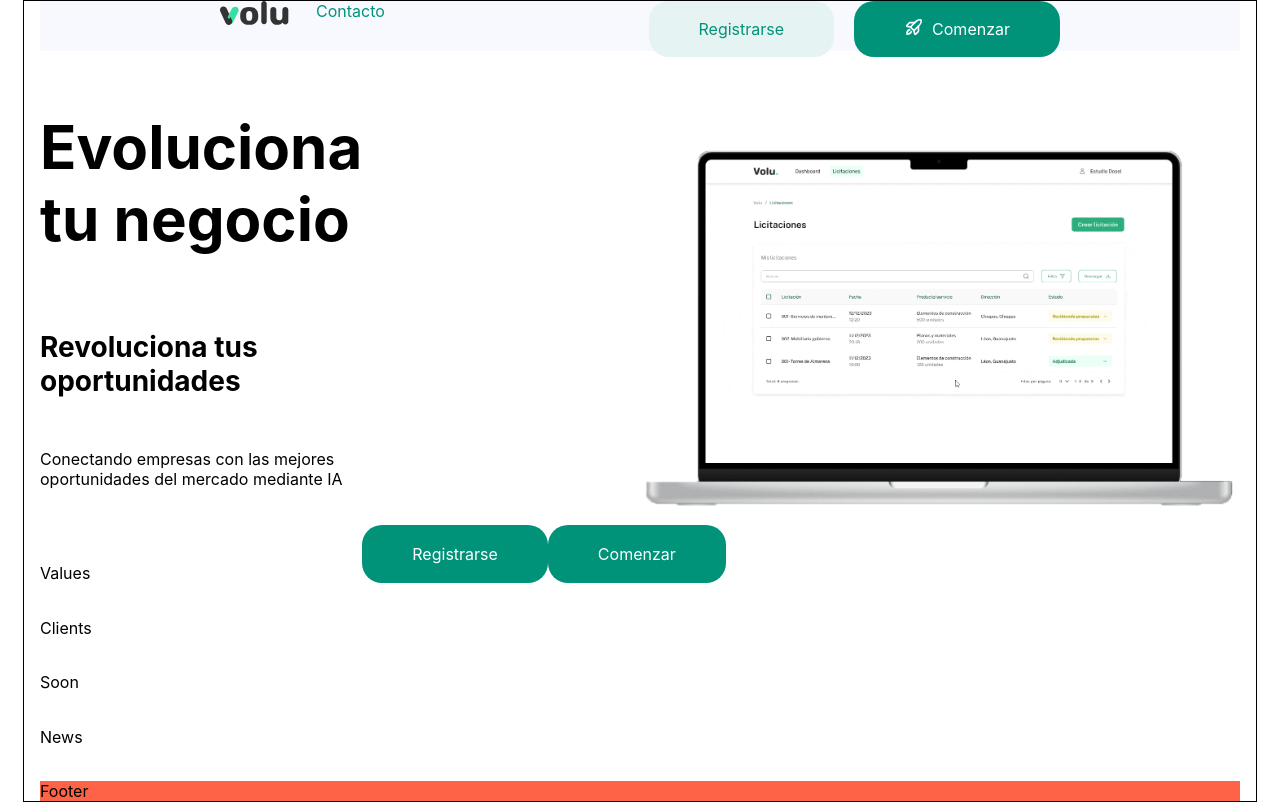
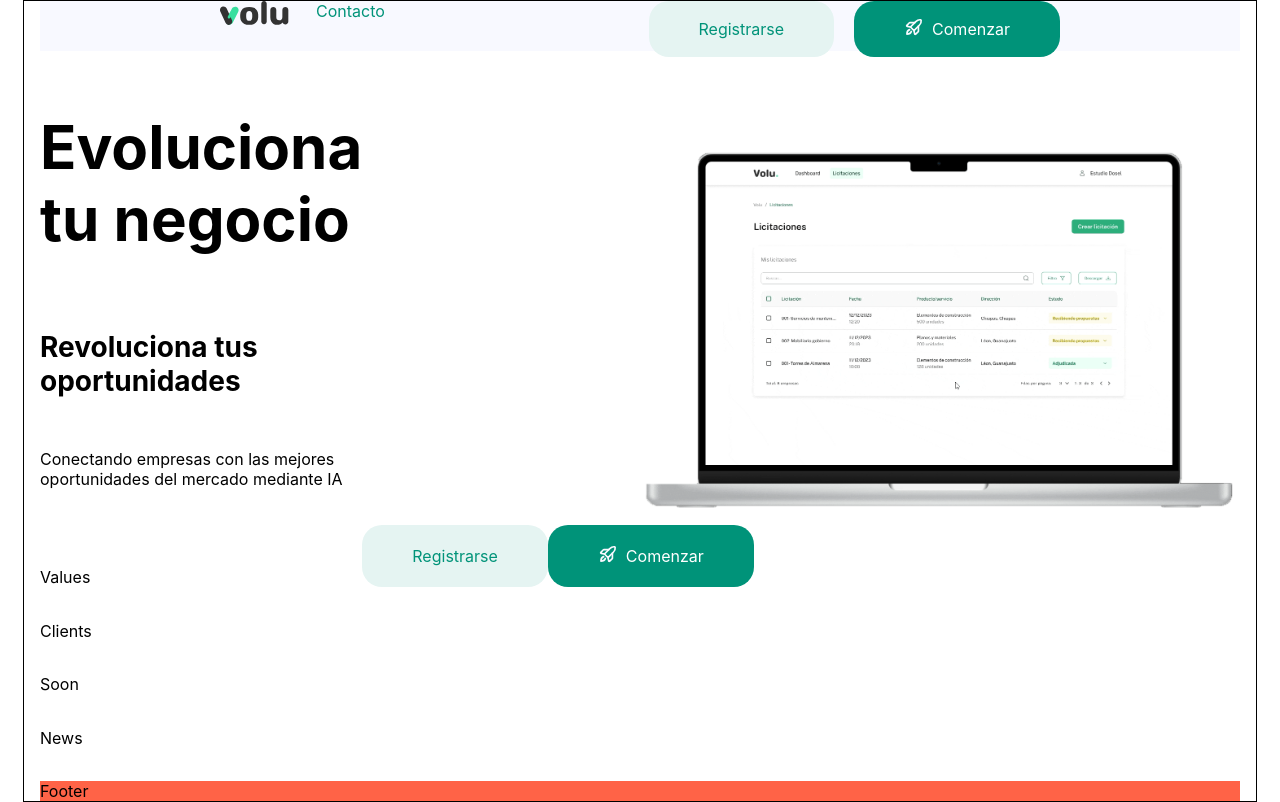
Before and after one commit to saulwolfdev/volu-landing-page, a React (Create React App) app: page / in a window 1280 px wide. Built offline with nearby package versions, Linux system fonts and the light colour scheme.

Commit message:
integration mockData Slider

```diff
--- a/src/components/common/Header.js
+++ b/src/components/common/Header.js
@@ -1,8 +1,6 @@
 import React from "react";
 import styled from "styled-components";
 import { Button, TextButton, MenuButton } from "components/uiElements";
-import mockData from "../mockData/mockData.json";
-// import MenuButton from "components/uiElements/button/MenuButton";
 
 const NavBar = styled.nav`
   margin: 0 auto;
@@ -28,14 +26,6 @@ const NavBar = styled.nav`
     width: 70%;
     display: block;
   }
-`;
-
-const Logo = styled.img`
-  display: block;
-  height: auto;
-  display: flex;
-  align-items: center;
-  justify-content: center;
 `;
 
 const ContentList = styled.ul`
@@ -101,18 +91,10 @@ const ContentListMobile = styled(ContentList)`
   grid-template-rows: 1fr;
 `;
 
-export function Header() {
-  const { logo, buttons } = mockData.header;
-  const menuItems = buttons[0];
-  const buttonRegister = buttons[1];
-  const buttonStart = buttons[2];
+export function Header({header}) {
 
-  const logoButtonSart = (
-    <Logo src={`images/${logo.logoPath}`} alt={logo.altText} />
-  );
-  const iconButtonStart = (
-    <img src={`images/${logo.iconPath}`} alt={logo.altTextRocket} />
-  );
+  const { menuItems, buttonRegister, buttonStart, logoButtonSart, iconButtonStart } = header;
+
   return (
     <>
       <NavBar>
--- a/src/components/common/Slider.js
+++ b/src/components/common/Slider.js
@@ -1,7 +1,7 @@
 import React from "react";
 import styled from "styled-components";
 import gif from "../../images/gif_pc.gif";
-console.log(gif)
+import { Button } from "components/uiElements";
 
 const HeroContainer=styled.div`
     width: 100%;
@@ -66,41 +66,38 @@ justify-items: center;
 
 `;
 
-const Button=styled.button`
-    display: flex;
-    align-items: center;
-    align-content: center;
-    font-size: 16px;
-    padding: 16px 50px;
-    text-align: center;
-    background-color:#009379;
-    color: #ffffff;
-    border-radius: 20px;
-    border: 0;
-    cursor: pointer;
-`;
+export const Slider=({slider})=>{
+    const { title, subtitle, description,buttonRegister, buttonStart, iconButtonStart } = slider
 
 
-export const Slider=()=>{
     return(<>
     <HeroContainer>
             <HeroContent>
                 <Title>
-                Evoluciona tu negocio
+                {title.text}
                 </Title>
                 <SubtibleContent>
-                Revoluciona tus oportunidades
+                {subtitle.text}
                 </SubtibleContent>
                 <Paragraph2>
-                Conectando empresas con las mejores oportunidades del mercado mediante IA
+                {description.text}
                 </Paragraph2>
                 <ButtonsContent>
-                    <Button>
-                        Registrarse
-                    </Button>
-                    <Button>
-                       Comenzar
-                    </Button>
+                <Button
+                    key={buttonRegister.id}
+                    color={buttonRegister.color}
+                    size={buttonRegister.size}
+                >
+                    {buttonRegister.text}
+                </Button>
+                <Button
+                    key={buttonStart.id}
+                    color={buttonStart.color}
+                    size={buttonStart.size}
+                    icon={iconButtonStart}
+                >
+                    {buttonStart.text}
+                </Button>
                 </ButtonsContent>
             </HeroContent>
             <HeroContentImage>
--- a/src/components/common/WrapperContainer.js
+++ b/src/components/common/WrapperContainer.js
@@ -1,5 +1,6 @@
 import React from "react";
 import { Header,Slider,Values,Clients,Soon,News,Footer} from "components/common";
+import mockData from "../mockData/mockData.json";
 import styled from "styled-components";
 
 const Contanier=styled.div`
@@ -70,14 +71,53 @@ grid-area: containerfooter;
 
  `;
 
+ const Logo = styled.img`
+  display: block;
+  height: auto;
+  display: flex;
+  align-items: center;
+  justify-content: center;
+`;
+
 export function WrapperContainer(){
+    const { logo, buttons }= mockData.header;
+    const { title, subtitle, description } = mockData.slider;
+
+    const menuItems = buttons[0];
+    const buttonRegister = buttons[1];
+    const buttonStart = buttons[2];
+
+    const logoButtonSart = (
+        <Logo src={`images/${logo.logoPath}`} alt={logo.altText} />
+      );
+    const iconButtonStart = (
+        <img src={`images/${logo.iconPath}`} alt={logo.altTextRocket} />
+      );
     return(
         <Contanier>
             <ContanierHeader>
-                    <Header/>
+                    <Header
+                    header={{
+                        logo,
+                        menuItems,
+                        buttonRegister,
+                        buttonStart,
+                        logoButtonSart,
+                        iconButtonStart
+                    }}
+                    />
             </ContanierHeader>
         <ContanierSlider>
-                    <Slider/>
+                    <Slider
+                    slider={{
+                        title,
+                        subtitle,
+                        description,
+                        buttonRegister,
+                        buttonStart,
+                        iconButtonStart
+                    }}
+                    />
         </ContanierSlider>
          <ContanierValues>
                     <Clients/>
--- a/src/components/mockData/mockData.json
+++ b/src/components/mockData/mockData.json
@@ -27,19 +27,19 @@
           }
         ]
       },
-      "mainSection": {
-        "id": "mainSection1",
+      "slider": {
+        "id": "sliderSection1",
         "title": {
           "id": "title1",
           "text": "Evoluciona tu negocio"
         },
-        "subTitle": {
+        "subtitle": {
           "id": "subTitle1",
           "text": "Revoluciona tus oportunidades"
         },
         "description": {
           "id": "desc1",
-          "text": "Vinculando empresas con las mejores oportunidades del mercado"
+          "text": "Conectando empresas con las mejores oportunidades del mercado mediante IA"
         },
         "illustration": {
           "id": "illust1",
```
